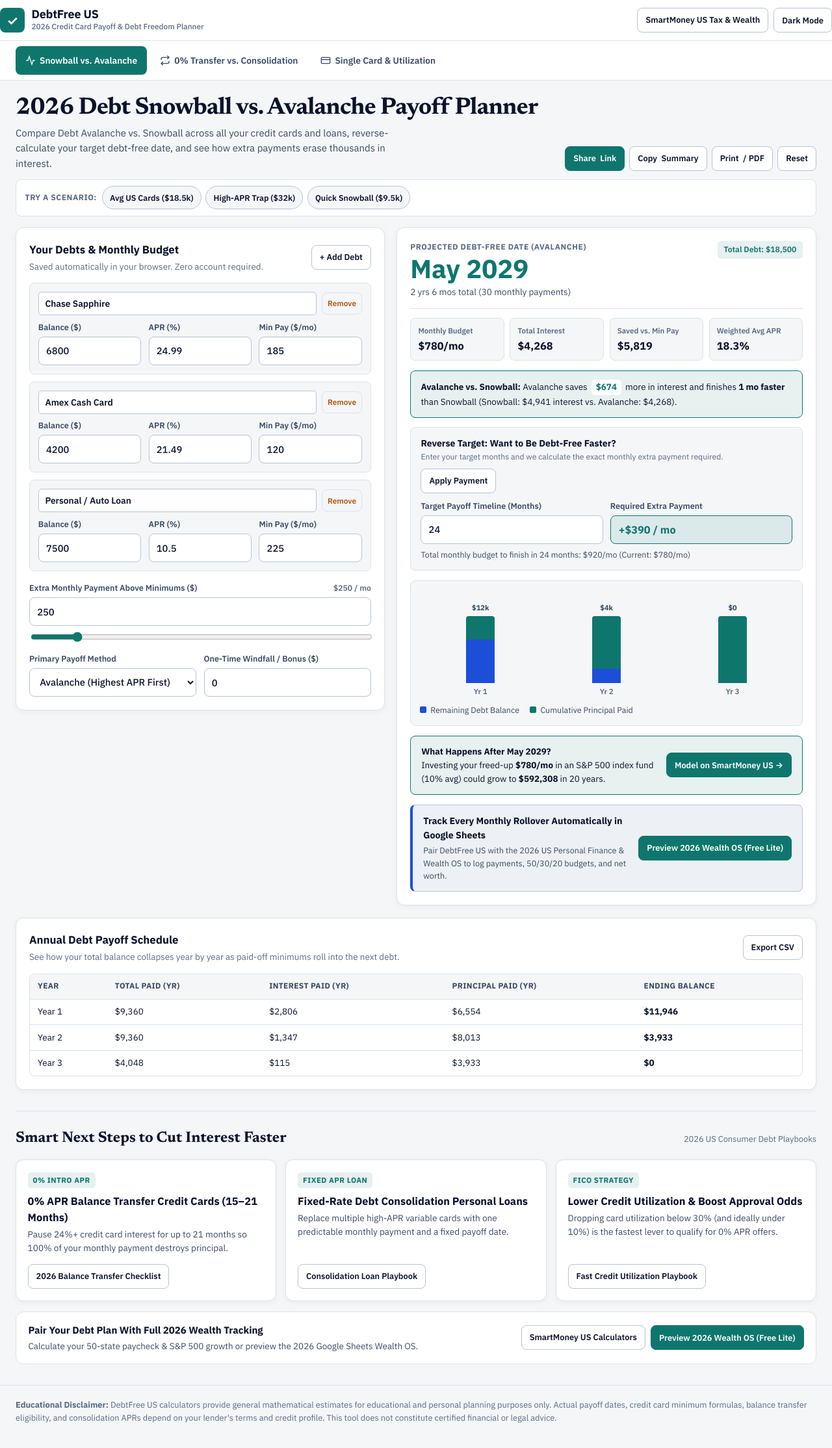
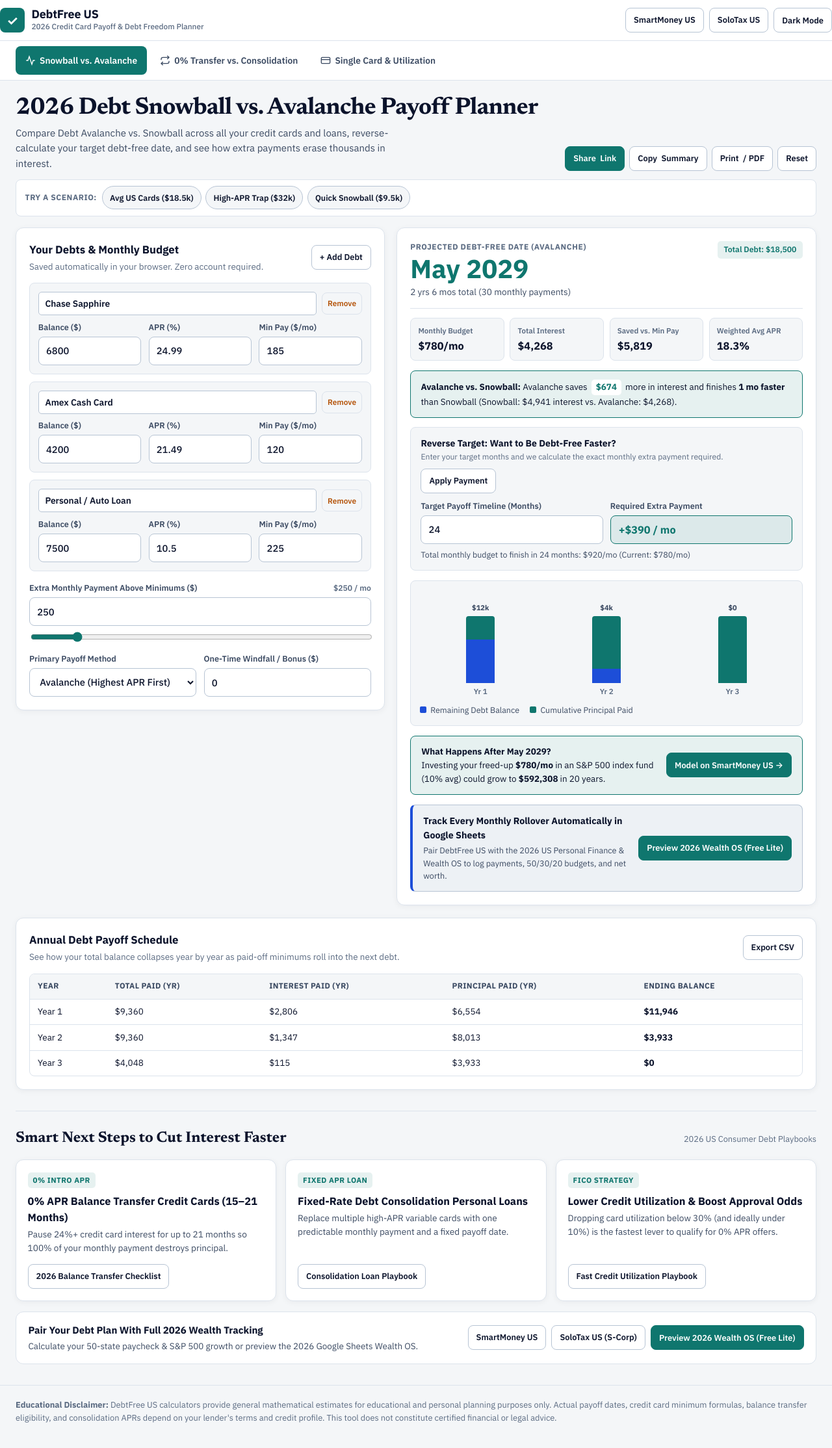
Before and after one commit to Dinhduy2702/us-debt-free-planner, a plain HTML site: page index.html in a window 1280 px wide. Shown: the whole page at 65% size. Drawn offline with Linux system fonts and the light colour scheme.

Commit message:
Close 3-way SEO triangle: add SoloTax US link to header & ecosystem bar

```diff
--- a/app.js
+++ b/app.js
@@ -709,7 +709,8 @@
     const hasYtUrl = Boolean(ytOffer.url && ytOffer.url.trim());
 
     const ecoBtns = [
-      `<a class="btn btn-sm" href="${CONFIG.ecosystem.smartMoneyCompoundBase}" target="_blank" rel="noopener noreferrer">SmartMoney US Calculators</a>`
+      `<a class="btn btn-sm" href="${CONFIG.ecosystem.smartMoneyCompoundBase}" target="_blank" rel="noopener noreferrer">SmartMoney US</a>`,
+      `<a class="btn btn-sm" href="${CONFIG.ecosystem.soloTaxUrl}" target="_blank" rel="noopener noreferrer">SoloTax US (S-Corp)</a>`
     ];
     if (hasYtUrl) {
       ecoBtns.push(`<a class="btn btn-sm" href="${ytOffer.url}" target="_blank" rel="noopener noreferrer">${ytOffer.label}</a>`);
--- a/config.js
+++ b/config.js
@@ -10,6 +10,7 @@ window.DEBTFREE_CONFIG = {
   },
   ecosystem: {
     smartMoneyCompoundBase: "https://dinhduy2702.github.io/us-smart-money-calculators/",
+    soloTaxUrl: "https://dinhduy2702.github.io/us-solotax-planner/",
     youtubeFinance: {
       label: "Watch US Debt Freedom Guides",
       url: "" // AGY 3 cap nhat link kenh YT Finance EN khi lap xong
--- a/index.html
+++ b/index.html
@@ -26,7 +26,8 @@
       </a>
 
       <div class="header-meta">
-        <a class="btn btn-sm hide-xs" id="sisterToolLink" href="https://dinhduy2702.github.io/us-smart-money-calculators/" target="_blank" rel="noopener noreferrer">SmartMoney US Tax &amp; Wealth</a>
+        <a class="btn btn-sm hide-xs" id="sisterToolLink" href="https://dinhduy2702.github.io/us-smart-money-calculators/" target="_blank" rel="noopener noreferrer">SmartMoney US</a>
+        <a class="btn btn-sm hide-xs" href="https://dinhduy2702.github.io/us-solotax-planner/" target="_blank" rel="noopener noreferrer">SoloTax US</a>
         <button type="button" class="btn btn-sm" id="themeToggleBtn" aria-label="Switch color theme">Dark Mode</button>
       </div>
     </div>
```
